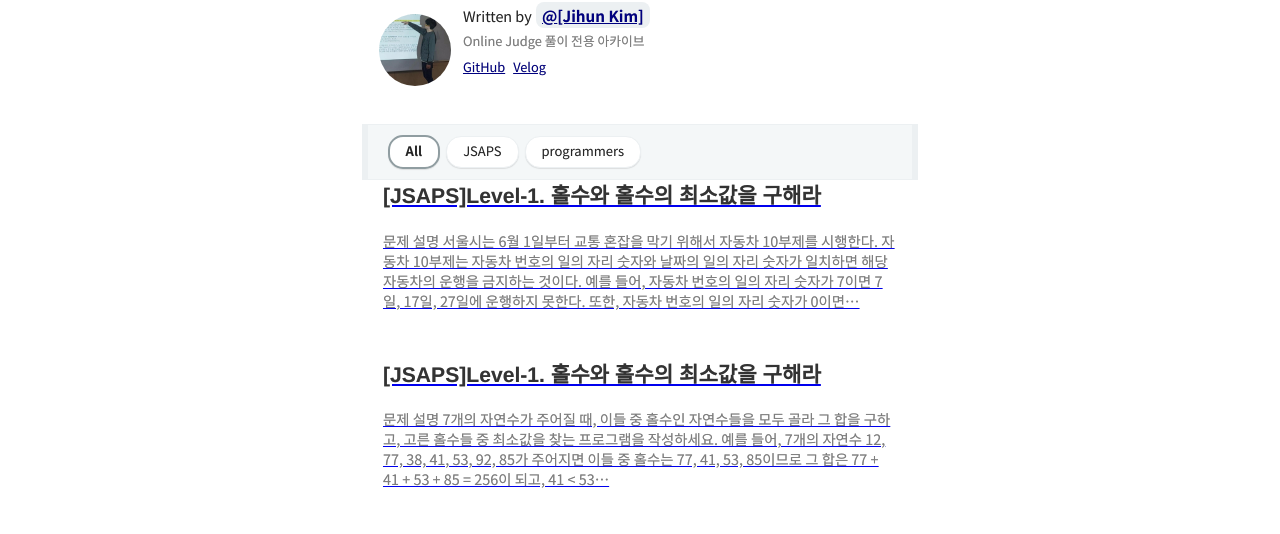
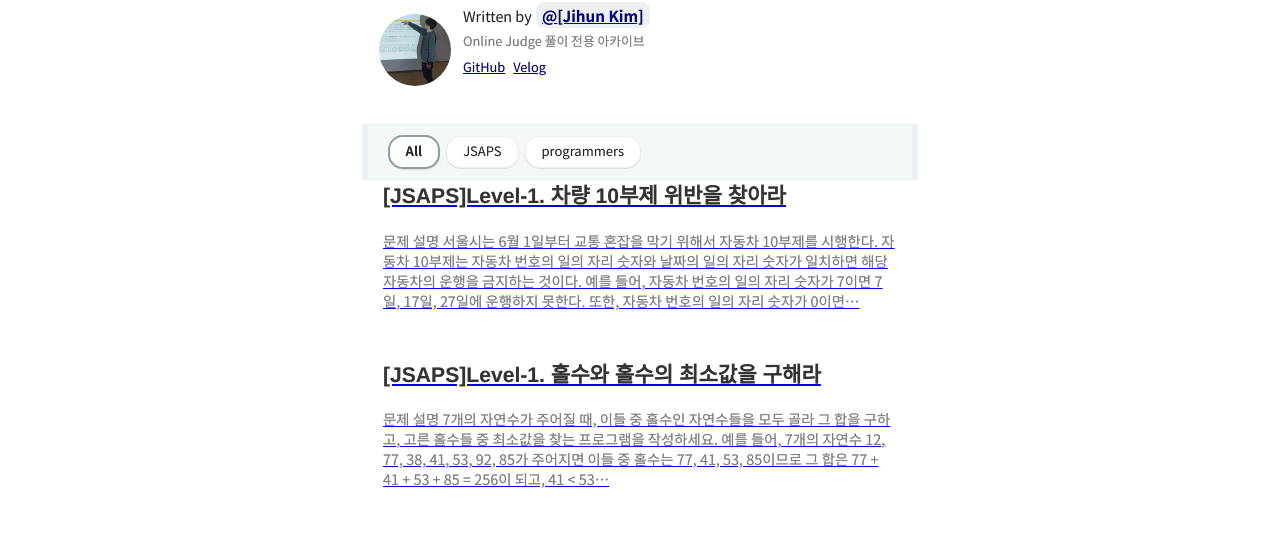
Before and after one commit to zeebeck/zeebeck.github.io, a Gatsby site: page / in a window 1280 px wide. Shown: the part 198-732 px from the top of the page. Built offline with nearby package versions, Linux system fonts and the light colour scheme; Gatsby itself is replaced by a stand-in of ours; some packages are replaced by stand-ins of ours; what typography-theme-github would draw is missing.

Commit message:
update files

```diff
--- a/content/blog/JSAPS-210701-1.md
+++ b/content/blog/JSAPS-210701-1.md
@@ -1,5 +1,5 @@
 ---
-title: '[JSAPS]Level-1. 홀수와 홀수의 최소값을 구해라'
+title: '[JSAPS]Level-1. 차량 10부제 위반을 찾아라'
 date: 2021-07-01 05:09:54
 category: 'JSAPS'
 draft: false
```
